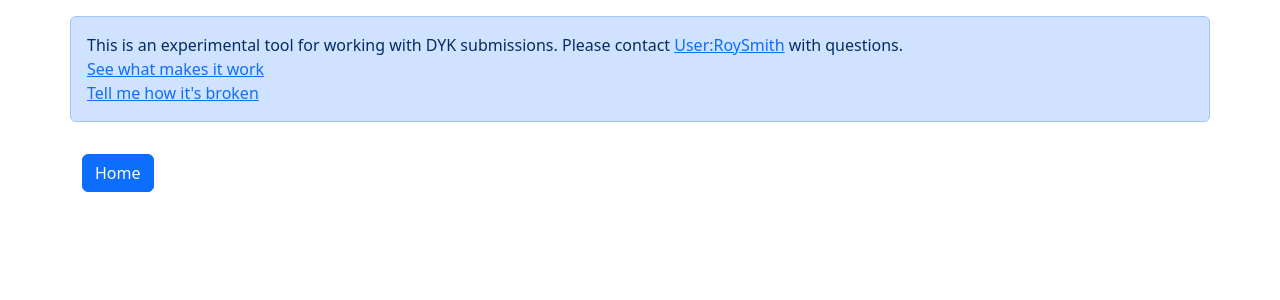
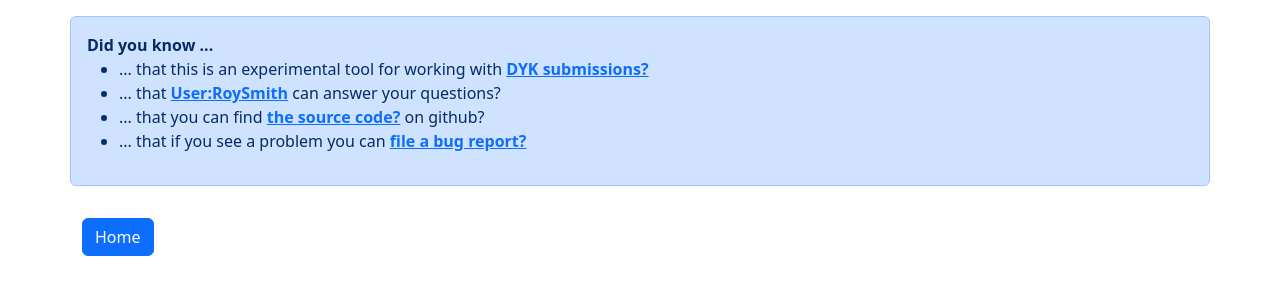
Before and after one commit to roysmith/dyk-tools, a Python web app: template dyk_web/templates/base.html in a window 1280 px wide. Shown: the top 300 px of the page. Run offline with Jinja, Linux system fonts and the light colour scheme; the template is opened without the code that fills it, so the values that code supplies are empty; some libraries are stand-ins or nearby versions.

Commit message:
Update page banner

```diff
--- a/dyk_web/templates/base.html
+++ b/dyk_web/templates/base.html
@@ -21,15 +21,18 @@
   <div class="container">
     <div class="row mt-3">
       <div class="alert alert-primary" role="alert">
-        <div>
-          This is an experimental tool for working with DYK submissions.  Please contact
-          <a href="https://en.wikipedia.org/wiki/User:RoySmith">User:RoySmith</a> with questions.
-        </div>
-        <div>
-         <a href="https://github.com/roysmith/dyk-tools">See what makes it work</a>
-       </div>
-       <div>
-        <a href="https://github.com/roysmith/dyk-tools/issues">Tell me how it's broken</a>
+        <div class="fw-bold">Did you know ...</div>
+        <ul>
+          <li>... that this is an experimental tool for working with <a class="fw-bold"
+              href="https://en.wikipedia.org/wiki/WP:DYK">DYK submissions?</a></li>
+          <li>... that <a class=" fw-bold" href="https://en.wikipedia.org/wiki/User:RoySmith">User:RoySmith</a> can
+            answer your questions?</li>
+          <li>... that you can find <a class="fw-bold" href="https://github.com/roysmith/dyk-tools">the source
+              code?</a> on github?</li>
+          <li>... that if you see a problem you can <a class="fw-bold"
+              href="https://github.com/roysmith/dyk-tools/issues">file a bug
+              report?</a></li>
+        </ul>
       </div>
     </div>
 
```
